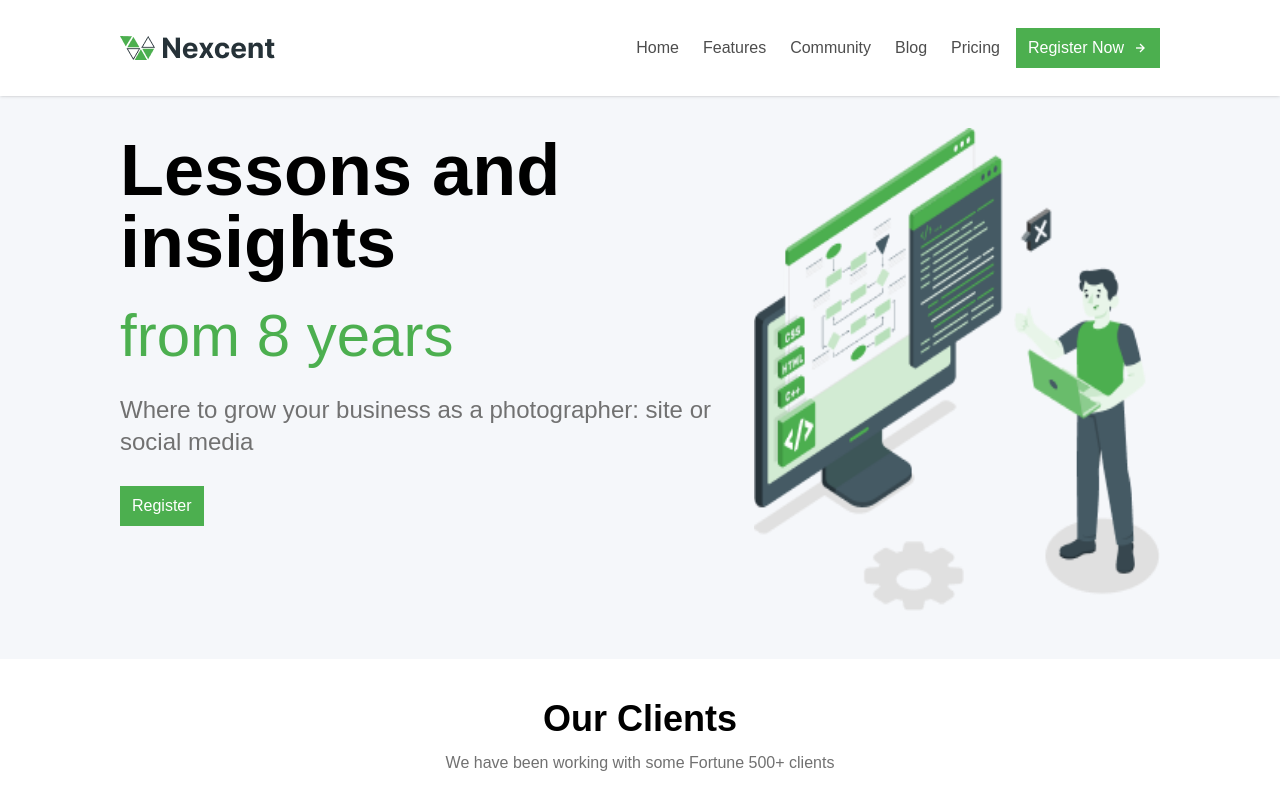
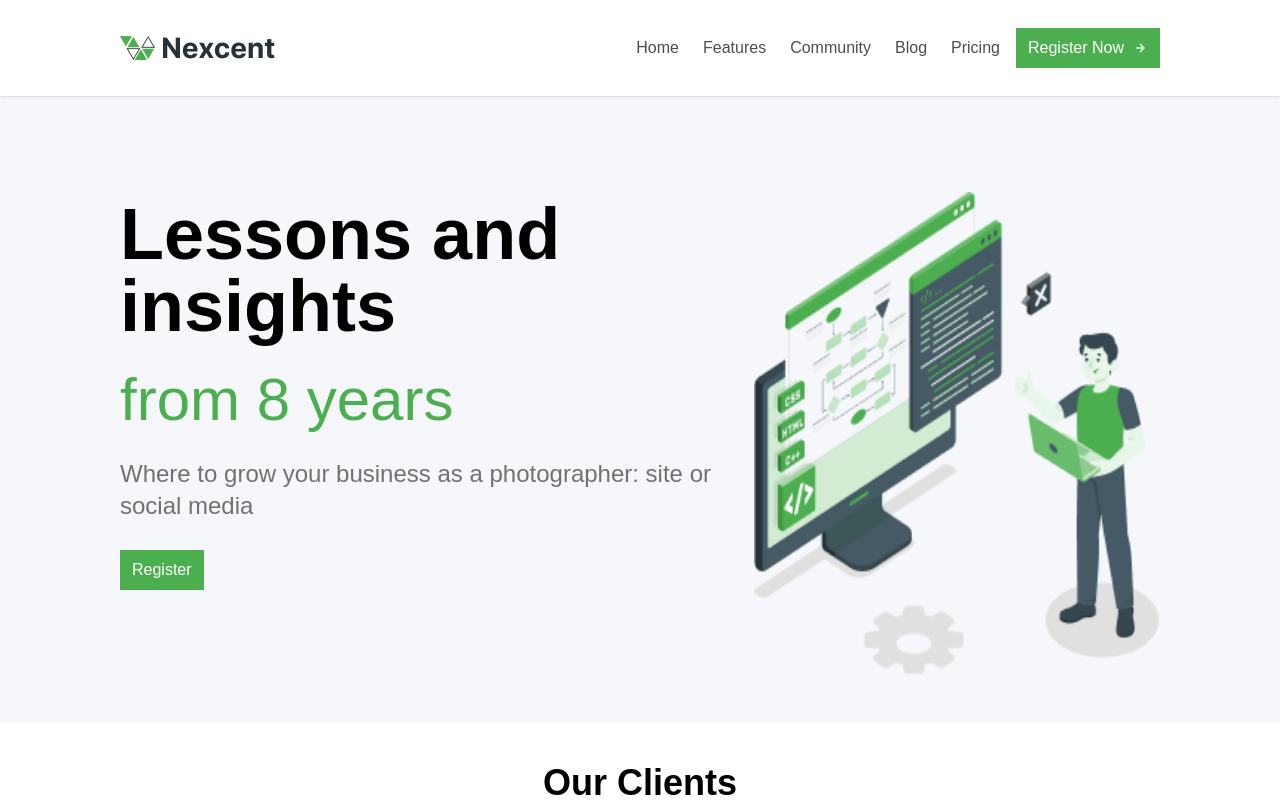
Before and after one commit to kana-engineer/react-landing, a React (Vite) app: page / in a window 1280 px wide. Shown: the top 800 px of the page. Built offline with nearby package versions, Linux system fonts and the light colour scheme.

Commit message:
fix header

```diff
--- a/src/Components/Header.jsx
+++ b/src/Components/Header.jsx
@@ -38,7 +38,7 @@ const Header = () => {
 
       {/* MOBILE MENU (WITH ANIMATION) */}
       <div
-        className={`absolute w-full bg-emerald-100 shadow-md min-[901px]:hidden overflow-hidden transition-all duration-300 ease-in-out
+        className={`fixed mt-8 w-full bg-emerald-100 shadow-md min-[901px]:hidden overflow-hidden transition-all duration-300 ease-in-out
         ${open ? "max-h-96 opacity-100 py-4" : "max-h-0 opacity-0 py-0"}`}
       >
         <div className="flex flex-col gap-3 px-10">
--- a/src/Components/Overlay.jsx
+++ b/src/Components/Overlay.jsx
@@ -2,7 +2,7 @@ import React from 'react';
 
 const Overlay = () => {
     return (
-        <div className="flex flex-col items-center lg:flex-row lg:justify-between px-11 py-12 lg:px-30 lg:py-12 bg-[#F5F7FA]">
+        <div className="flex flex-col items-center lg:flex-row lg:justify-between px-11 py-12 lg:px-30 lg:py-12 mt-16 bg-[#F5F7FA]">
             <div className="flex flex-col gap-7">
                 <h1 className='lg:text-7xl text-4xl font-semibold'>Lessons and insights</h1>
                 <h2 className='lg:text-6xl text-[#4CAF4F] text-3xl'>from 8 years</h2>
```
